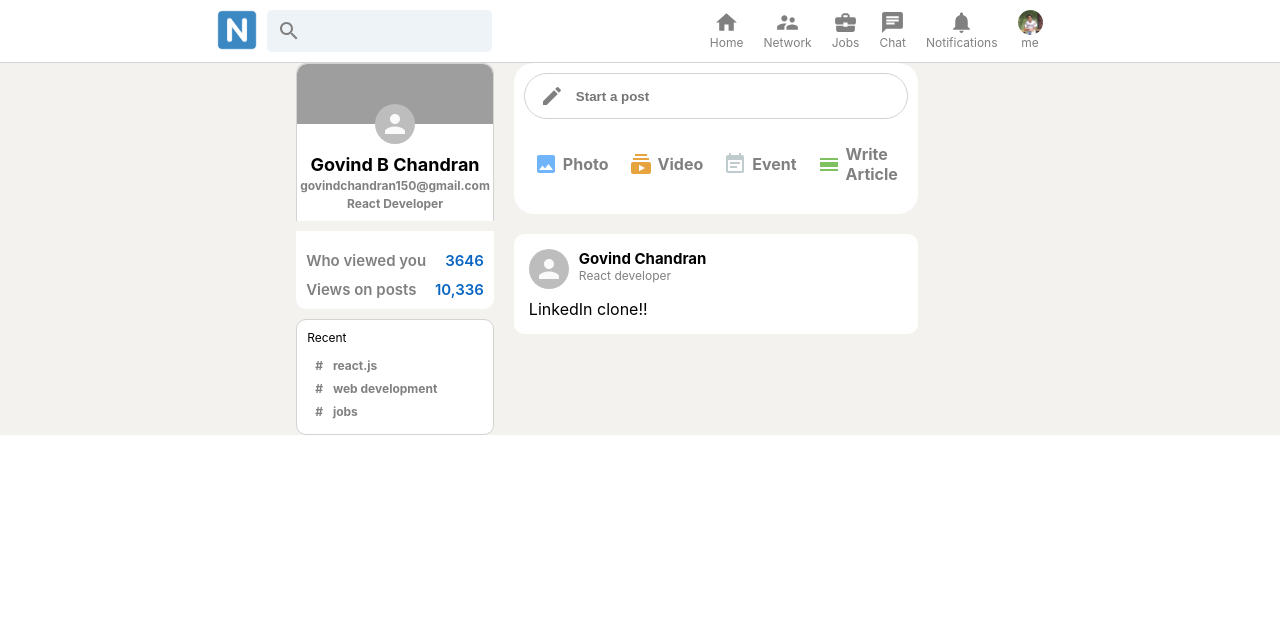
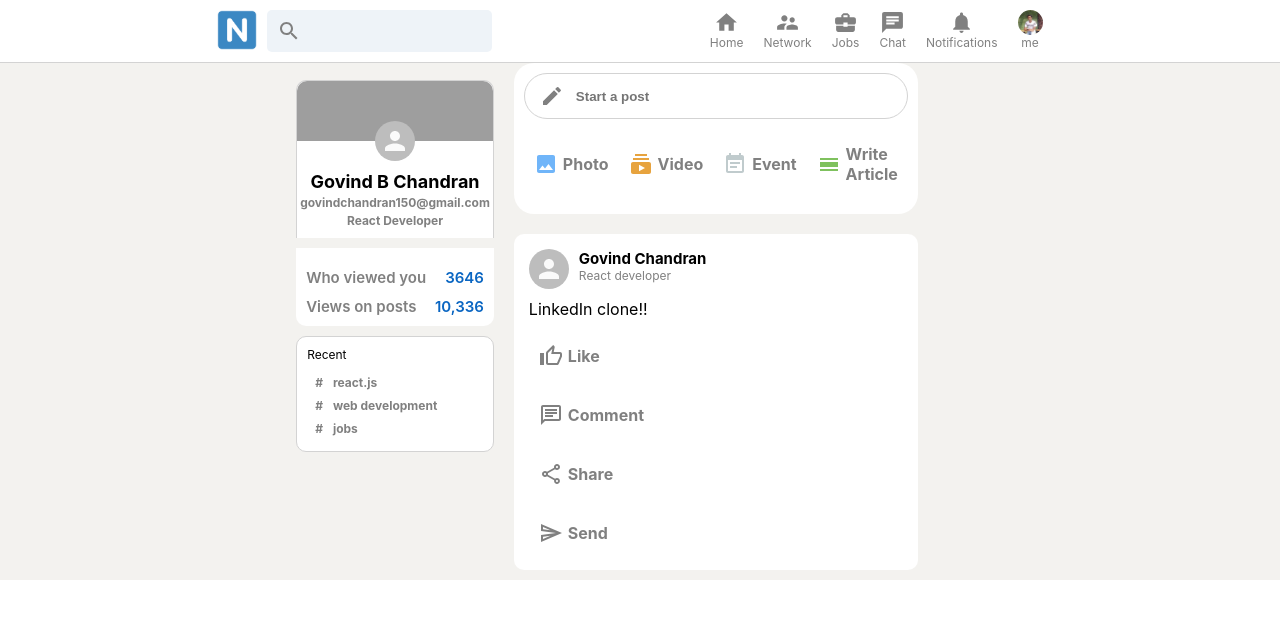
Before and after one commit to chandran-jr/NetworKit, a React (Create React App) app: page / in a window 1280 px wide. Shown: the top 618 px of the page. Built offline with nearby package versions, Linux system fonts and the light colour scheme; grey boxes are pictures that could not be loaded.

Commit message:
Add files via upload

```diff
--- a/src/Post.js
+++ b/src/Post.js
@@ -1,5 +1,10 @@
 import { Avatar } from '@material-ui/core';
 import React from 'react';
+import ThumbUpAltOutlinedIcon from '@material-ui/icons/ThumbUpAltOutlined';
+import ChatOutlinedIcon from '@material-ui/icons/ChatOutlined';
+import ShareOutlinedIcon from '@material-ui/icons/ShareOutlined';
+import SendOutlinedIcon from '@material-ui/icons/SendOutlined';
+import InputOption from './InputOption';
 import './Post.css';
 
 function Post({name, description, message, photoUrl}) {
@@ -16,6 +21,14 @@
             <div className="post__body">
                     <p>{message}</p>
                 </div>
+
+            <div className="post__buttons">
+                <InputOption Icon={ThumbUpAltOutlinedIcon} title="Like" color="gray" />
+                <InputOption Icon={ChatOutlinedIcon} title="Comment" color="gray" />
+                <InputOption Icon={ShareOutlinedIcon} title="Share" color="gray" />
+                <InputOption Icon={SendOutlinedIcon} title="Send" color="gray" />
+            </div>
+
         </div>
     )
 }
```
